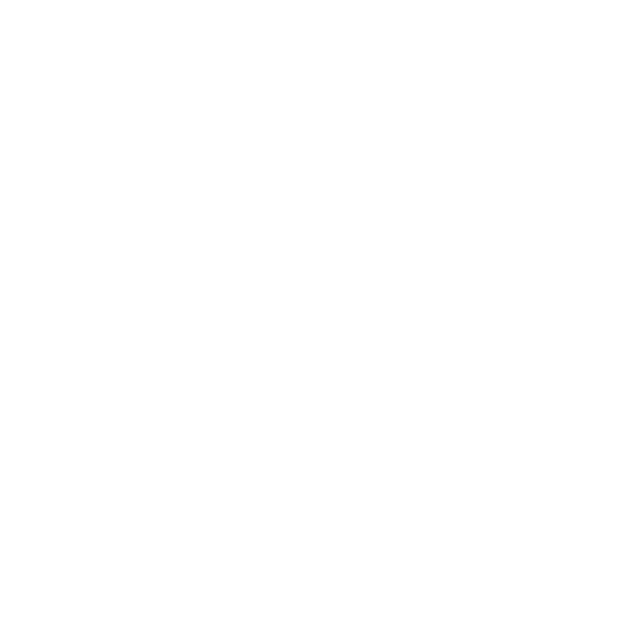
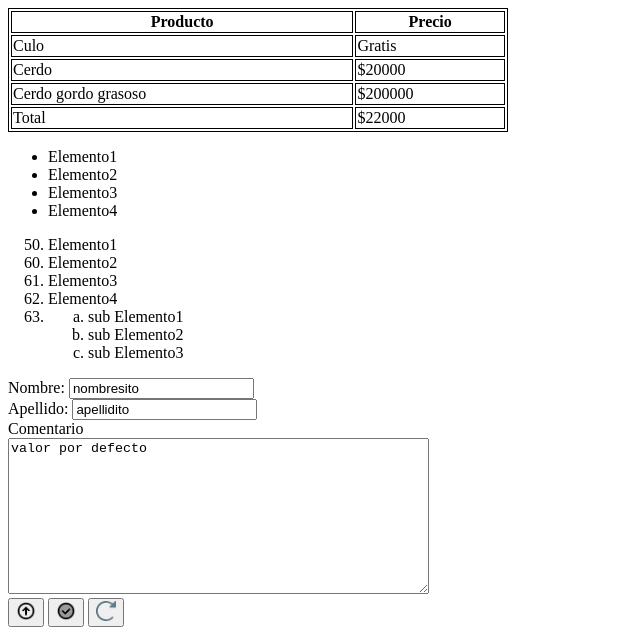
Before and after one commit to Eduar2022/Capacitacon-HTML, a plain HTML site: page index.html in a window 1280 px wide. Shown: the top 642 px of the page, without its empty margins (0-640 px from the left). Drawn offline with Linux system fonts and the light colour scheme.

Commit message:
EA-Test: Capacitacion HTML

```diff
--- a/index.html
+++ b/index.html
@@ -1,12 +1,90 @@
 <!DOCTYPE html>
-<html lang="en">
+<html>
 <head>
-    <meta charset="UTF-8">
-    <meta http-equiv="X-UA-Compatible" content="IE=edge">
-    <meta name="viewport" content="width=device-width, initial-scale=1.0">
-    <title>Document</title>
+    <title>ig de la paginita</title>
+    <style>
+        table, th, td {
+            border: 1px solid black;
+        }
+    </style>
 </head>
 <body>
+    <table style="width: 500px;">
+        <thead>
+            <tr>
+                <th>Producto</th>
+                <th>Precio</th>
+            </tr>
+        </thead>
+       <tbody>
+        <tr>
+            <td>Culo</td>
+            <td>Gratis</td>
+        </tr>
+        <tr>
+            <td>Cerdo</td>
+            <td>$20000</td>
+        </tr>
+        <tr>
+            <td>Cerdo gordo grasoso</td>
+            <td>$200000</td>
+        </tr>
+    </tbody>
+    <tfoot>
+        <td>Total</td>
+        <td>$22000</td>
+    </tfoot>
+    </table>
+    <!--ul es lista no ordenada-->
+    <ul>
+        <li>Elemento1</li>
+        <li>Elemento2</li>
+        <li>Elemento3</li>
+        <li>Elemento4</li>
+    </ul>
+
+    <!--ol es lista ordenada-->
+    <ol>
+        <li value="50">Elemento1</li>
+        <li value="60">Elemento2</li>
+        <li>Elemento3</li>
+        <li>Elemento4</li>
+        <li>
+            <ol>
+                <li style="list-style-type: lower-alpha;">sub Elemento1</li>
+                <li style="list-style-type: lower-alpha;">sub Elemento2</li>
+                <li style="list-style-type: lower-alpha;">sub Elemento3</li>
+            </ol>
+        </li>
+    </ol>
+
+    <form action ="/formulario.php" method="GET">
+        <label for="nombre">Nombre:</label>
+        <input value="nombresito" type="text" id="nombre" name="nombre" placeholder="Digite su nombre"/>
+        <br>
+        <label for="apellido">Apellido:</label>
+        <input value="apellidito" type="text" id="apellido" name="apellido" placeholder="Digite su apellido"/>
+        <br>
+        <label for="comentario">Comentario</label><br>
+        <textarea cols="50" rows="10" id="comentario" placeholder="ingrese comentario" name="comentario" >valor por defecto</textarea>
+        <br>
+        <button type="submit" ><img src="imagenes/enviar.png" width="20"></button>
+        <button type="button" ><img src="imagenes/boton.png" width="20"></button>
+        <button type="reset" ><img src="imagenes/reset.png" width="20"></button>
+    </form>
+    <h1>un heading</h1>
+    <h2>dos heading</h2>
+    <h3>eo</h3>
+    <h6>eeoe</h6>
+    <p>Cerdito feliz está muy triste.</p>
+    <hr>
+    <h2>Cerdito juan</h2>
+    <p>texto bien <span style="color:rgb(0, 255, 255)">largo para mostar</span><br>
+        la etiqueta de span
+    </p>
+    <!--comentarios en html-->
+    <a target ="_blank" href="https://www.google.com.co">Google</a> <!--target =_"blank" nos permite abrir el vinculo en otra pestaña-->
+    <img src="imagenes/gnarchiquito.png" width="500">
 
 </body>
 </html>
```
Also changed, not shown: blog.html (added, +35 -0 lines), imagenes/boton.png (added), imagenes/enviar.png (added), imagenes/gnarchiquito.png (added), imagenes/meme.png (added), imagenes/reset.png (added), imagenes/wifi.jpg (added).
